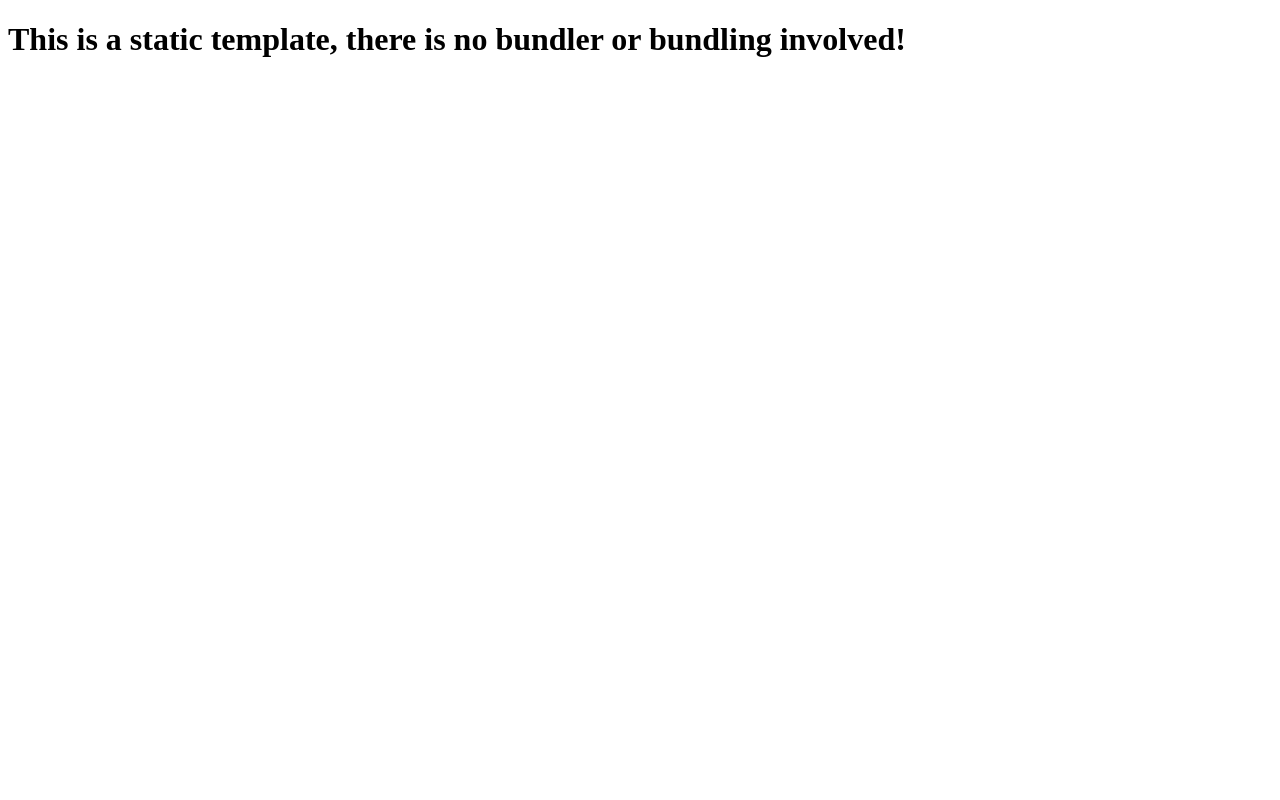
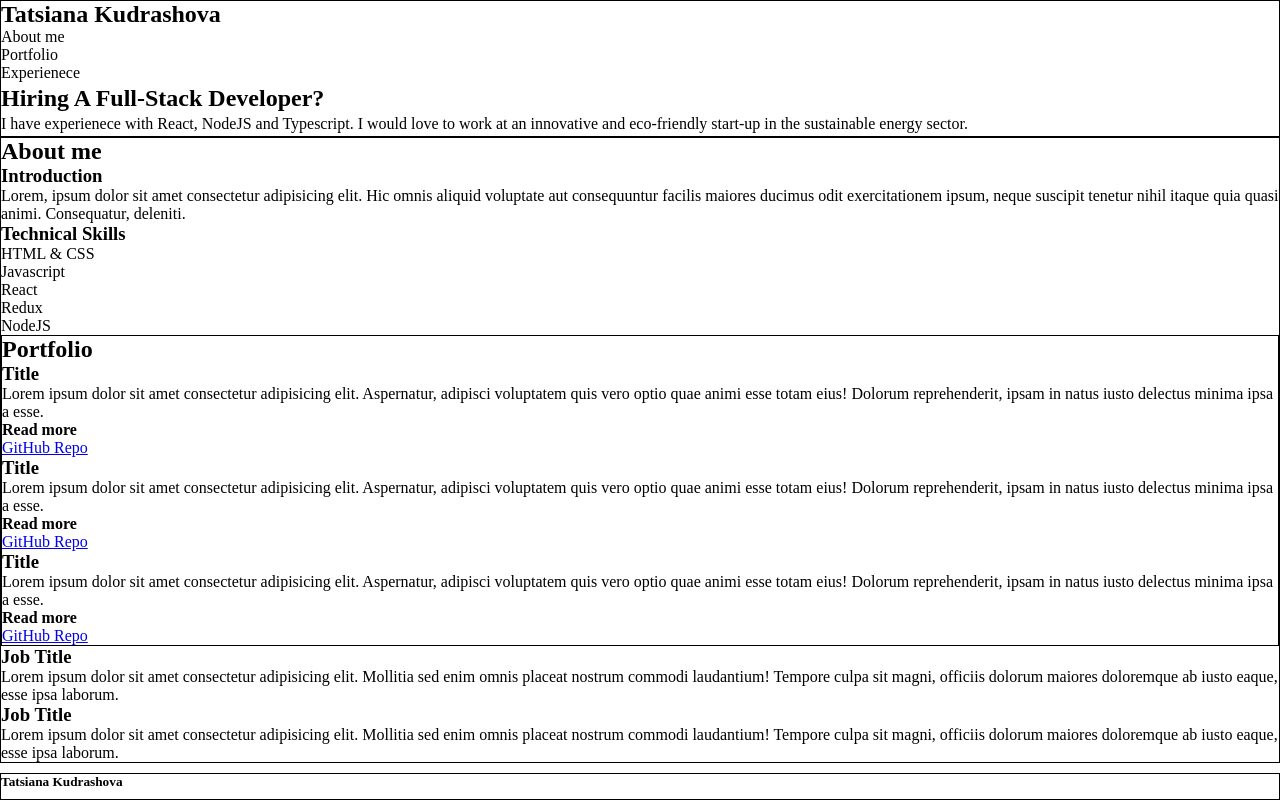
Before and after one commit to tati89/boolean-uk-html-full-stack-portfolio, a website: page index.html in a window 1280 px wide. Drawn offline with Linux system fonts and the light colour scheme.

Commit message:
Html done and .container grid

```diff
--- a/index.html
+++ b/index.html
@@ -4,11 +4,81 @@
     <meta charset="UTF-8" />
     <meta name="viewport" content="width=device-width, initial-scale=1.0" />
     <meta http-equiv="X-UA-Compatible" content="ie=edge" />
+    <link rel="stylesheet" href="style.css" />
     <title>Full-Stack Portfolio</title>
   </head>
   <body>
-    <h1>
-      This is a static template, there is no bundler or bundling involved!
-    </h1>
-  </body>
+    <div class="container">
+      <header>
+        <nav>
+          <h1 class="left-nav">Tatsiana Kudrashova</h1>
+          <ul class="right-nav">
+            <li>About me</li>
+            <li>Portfolio</li>
+            <li>Experienece</li>
+          </ul>
+        </nav>
+        <h2>Hiring A Full-Stack Developer?</h2>
+        <p>
+        I have experienece with React, NodeJS and Typescript. I would love to
+        work at an innovative and eco-friendly start-up in the sustainable
+        energy sector.
+        </p>
+    </header>
+    <main>
+      <section class="about-me">
+        <h2>About me</h2>
+        <h3>Introduction</h3>
+        <p>Lorem, ipsum dolor sit amet consectetur adipisicing elit. Hic omnis aliquid voluptate aut consequuntur facilis maiores ducimus odit exercitationem ipsum, neque suscipit tenetur nihil itaque quia quasi animi. Consequatur, deleniti.</p>
+        <h3>Technical Skills</h3>
+        <ul>
+          <li>HTML & CSS</li>
+          <li>Javascript</li>
+          <li>React</li>
+          <li>Redux</li>
+          <li>NodeJS</li>
+          </ul>
+        </secttion>
+
+
+       <section class="portfolio">
+          <h2>Portfolio</h2>
+          <div class="articls">
+            <article class="articl-left">
+              <h3>Title</h3>
+              <p>Lorem ipsum dolor sit amet consectetur adipisicing elit. Aspernatur, adipisci voluptatem quis vero optio quae animi esse totam eius! Dolorum reprehenderit, ipsam in natus iusto delectus minima ipsa a esse.</p>
+              <h4>Read more</h4>
+              <a href="#">GitHub Repo</a>
+            </article>
+
+            <article class="articl-mid">
+              <h3>Title</h3>
+              <p>Lorem ipsum dolor sit amet consectetur adipisicing elit. Aspernatur, adipisci voluptatem quis vero optio quae animi esse totam eius! Dolorum reprehenderit, ipsam in natus iusto delectus minima ipsa a esse.</p>
+              <h4>Read more</h4>
+              <a href="#">GitHub Repo</a>
+            </article>
+
+            <article class="articl-bottom">
+              <h3>Title</h3>
+              <p>Lorem ipsum dolor sit amet consectetur adipisicing elit. Aspernatur, adipisci voluptatem quis vero optio quae animi esse totam eius! Dolorum reprehenderit, ipsam in natus iusto delectus minima ipsa a esse.</p>
+              <h4>Read more</h4>
+              <a href="#">GitHub Repo</a>
+            </article>
+          </div>
+        </section>
+
+
+        <section class="experienece">
+          <h3>Job Title</h3>
+          <p>Lorem ipsum dolor sit amet consectetur adipisicing elit. Mollitia sed enim omnis placeat nostrum commodi laudantium! Tempore culpa sit magni, officiis dolorum maiores doloremque ab iusto eaque, esse ipsa laborum.</p>
+          <h3>Job Title</h3>
+          <p>Lorem ipsum dolor sit amet consectetur adipisicing elit. Mollitia sed enim omnis placeat nostrum commodi laudantium! Tempore culpa sit magni, officiis dolorum maiores doloremque ab iusto eaque, esse ipsa laborum.</p>
+        </section>
+      </main>
+
+      <footer>
+        <h5>Tatsiana Kudrashova</h5>
+      </footer>
+    </body>
+  </div>
 </html>
--- /dev/null
+++ b/style.css
@@ -0,0 +1,37 @@
+* {
+  padding: 0;
+  margin: 0;
+}
+
+.container {
+  min-height: 100vh;
+
+  display: grid;
+  grid-row: repeat(5, 1fr);
+}
+
+header {
+  display: grid;
+  grid-row: 50px 1fr;
+  border: 1px solid black;
+}
+
+.left-nav {
+}
+
+.right-nav {
+}
+
+.about-me {
+  display: grid;
+  border: 1px solid black;
+}
+
+.portfolio {
+  display: grid;
+  border: 1px solid black;
+}
+
+footer {
+  border: 1px solid black;
+}
```
